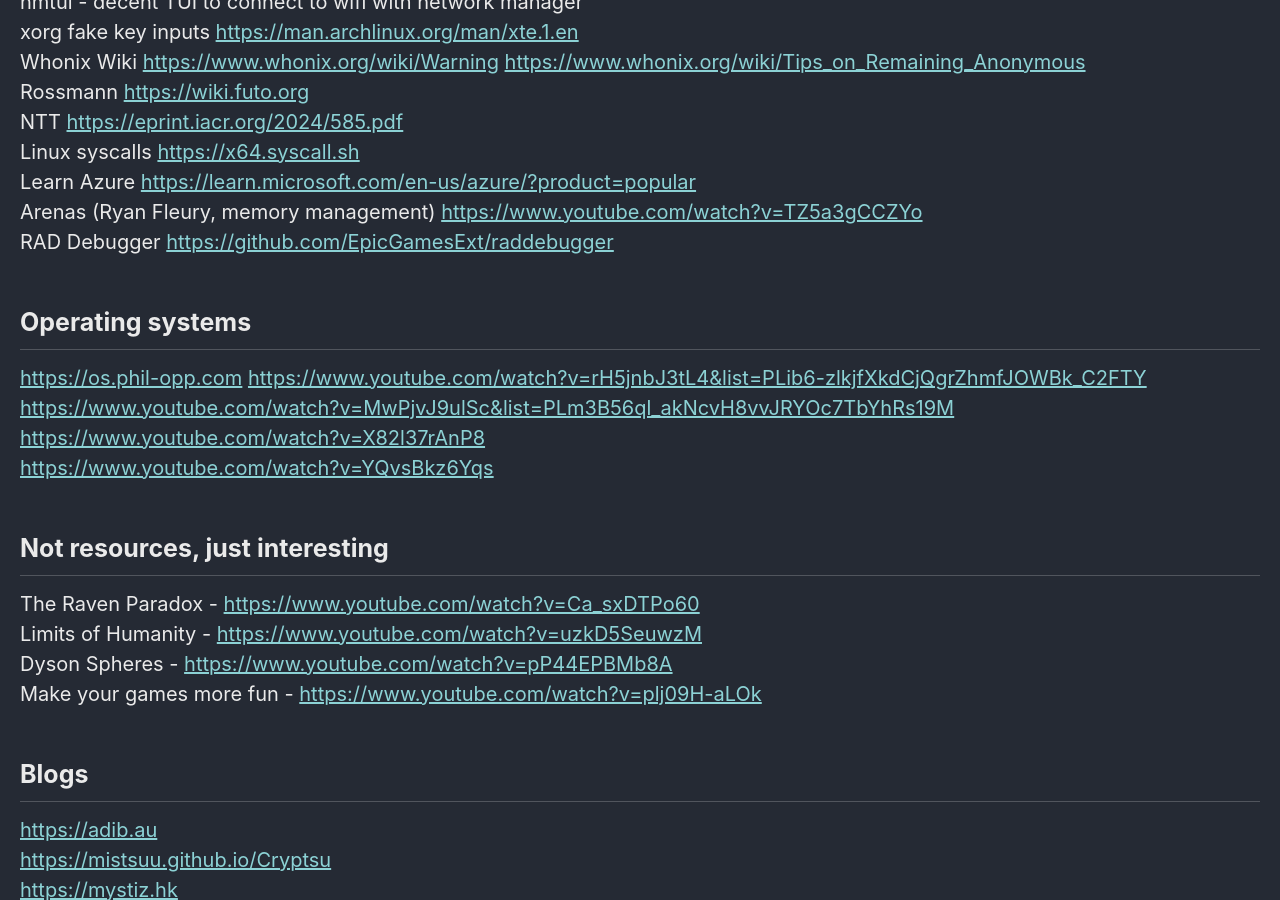
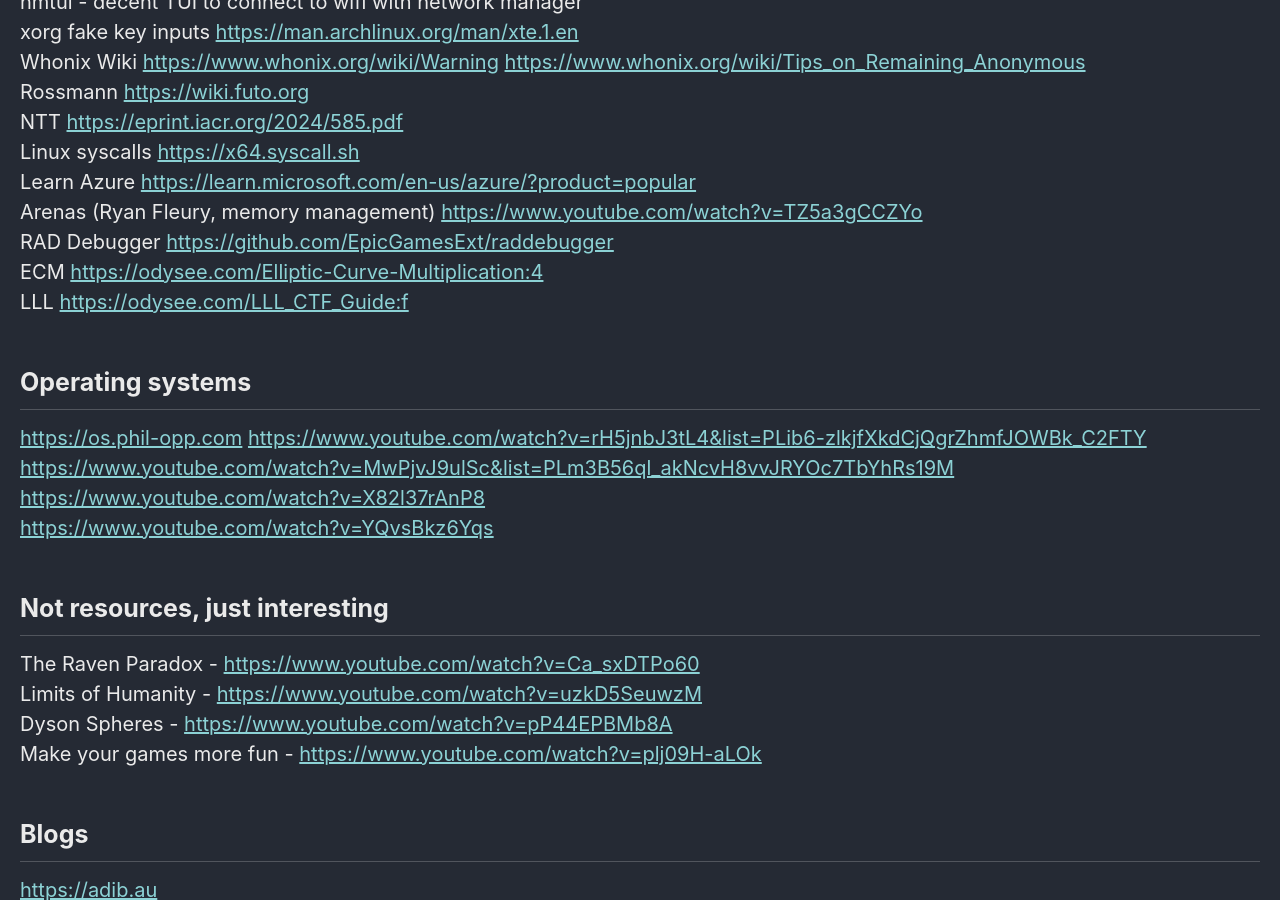
Before and after one commit to Connor-McCartney/Connor-McCartney.github.io, a Jekyll site: the page built from _pages/misc/resources.md, in a window 1280 px wide and 900 px high, scrolled down 2763 px. Built offline with Jekyll 4.4.1, drawn with Linux system fonts in a browser that asks for light colours; cached includes are drawn as plain includes.

Commit message:
Update resources.md

```diff
--- a/_pages/misc/resources.md
+++ b/_pages/misc/resources.md
@@ -98,6 +98,8 @@ Linux syscalls <https://x64.syscall.sh> <br>
 Learn Azure <https://learn.microsoft.com/en-us/azure/?product=popular> <br>
 Arenas (Ryan Fleury, memory management) <https://www.youtube.com/watch?v=TZ5a3gCCZYo> <br>
 RAD Debugger <https://github.com/EpicGamesExt/raddebugger> <br>
+ECM <https://odysee.com/Elliptic-Curve-Multiplication:4> <br>
+LLL <https://odysee.com/LLL_CTF_Guide:f> <br>
 
 
 ## Operating systems
```
